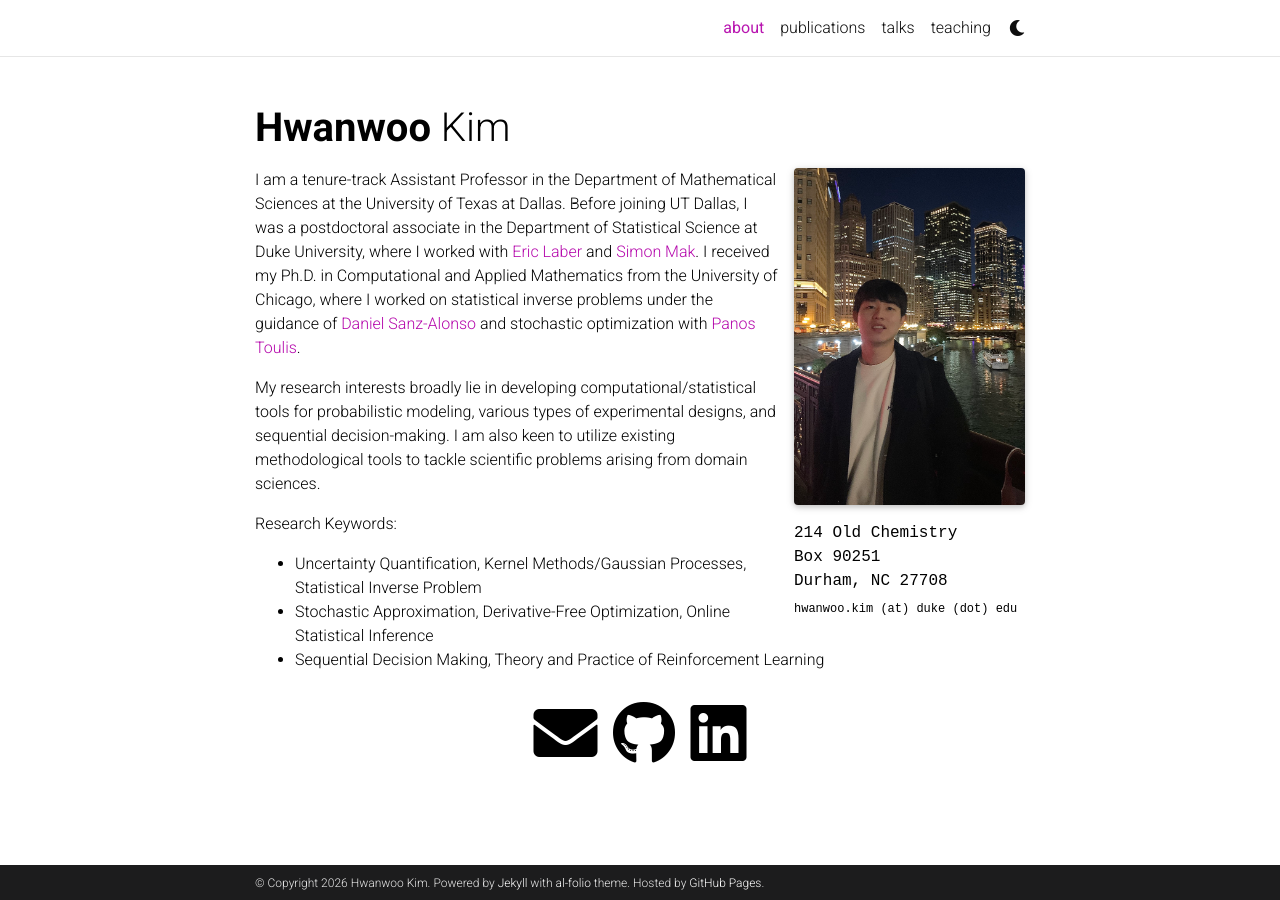
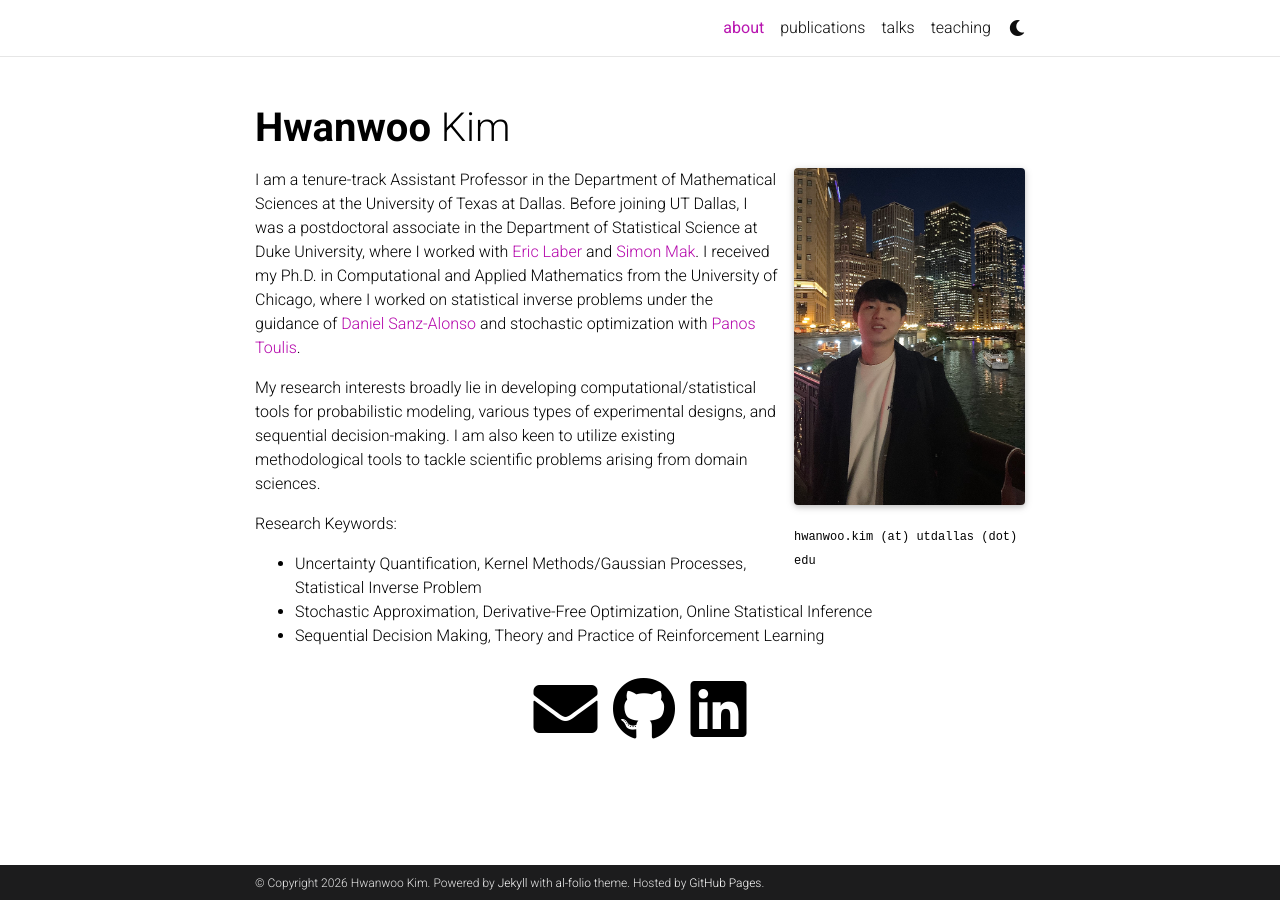
Before and after one commit to hwkim12/hwkim12.github.io, a Jekyll site: the page built from _pages/about.md, in a window 1280 px wide. Built offline with Jekyll 4.4.1, drawn with Linux system fonts in a browser that asks for light colours; full-size pictures stand in for the smaller copies a plugin makes; comment, search, counter and statistics services are not loaded; a style sheet for code colours, icons or effects is not loaded.

Commit message:
updated address

```diff
--- a/_pages/about.md
+++ b/_pages/about.md
@@ -9,10 +9,7 @@ profile:
   image: prof.jpeg
   image_circular: false # crops the image to make it circular
   address: >
-    <p> 214 Old Chemistry </p>
-    <p> Box 90251 </p>
-    <p> Durham, NC 27708 </p>
-    <p> <sub> hwanwoo.kim (at) duke (dot) edu </sub> </p>
+    <p> <sub> hwanwoo.kim (at) utdallas (dot) edu </sub> </p>
 
 
 news: false  # includes a list of news items
```
